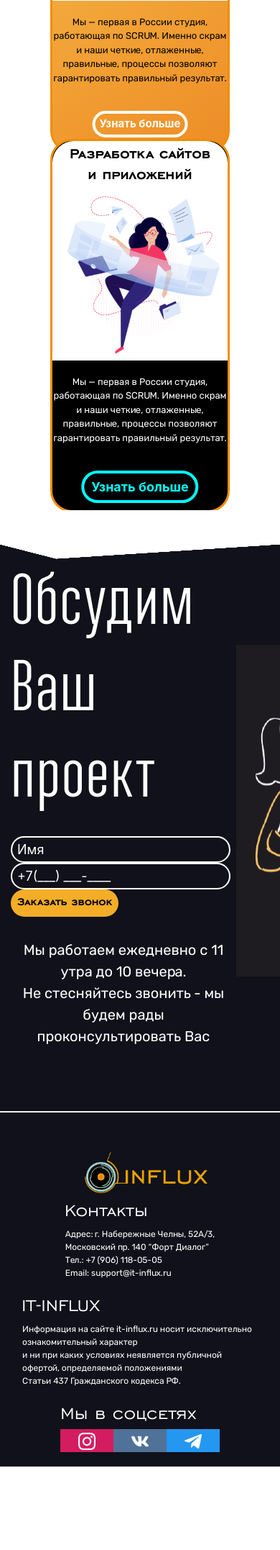
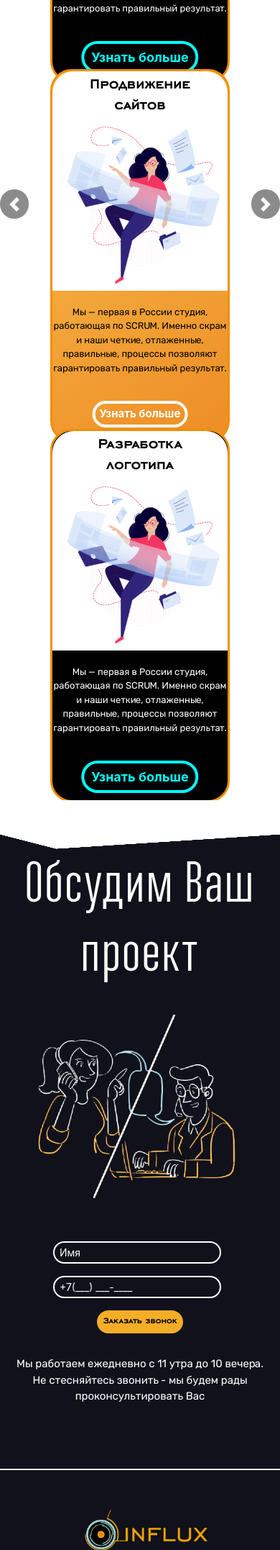
Before and after one commit to nik001/influx, a PHP site: page / in a window 390 px wide; the page is wider, and only the part inside the window is pictured. Shown: the part 2385-4539 px from the top of that part at 72% size. Before the commit the page ends 4423 px from the top of that part, so only its background shows below. Run offline with PHP 8.4, Linux system fonts and the light colour scheme.

Commit message:
обнова/2

```diff
--- a/css/style.css
+++ b/css/style.css
@@ -15,6 +15,7 @@ header{
     font-family: 'Engravers Gothic' !important;
     margin-right: 15px;
     margin-left: 15px;
+    font-size: 18px;
 }
 .nav-link{
     padding: 0 !important;
@@ -800,6 +801,16 @@ ul.thumbnails img
     transform: translate(-50%, 0);
     white-space: nowrap;
 }
+.services-card-text a:hover{
+    text-decoration: none;
+    color: #875300;
+    border-color: #875300;
+}
+.black-walper .services-card-text a:hover{
+    text-decoration: none;
+    color: #9EE8E6;
+    border-color: #9EE8E6;
+}
 
 /* Control box
 ------------------------------------------------ */
@@ -885,6 +896,9 @@ ul.thumbnails img
     font-size: 100px;
     color: #fff;
 }
+.feedback-title img{
+    display: none;
+}
 .feedback-form form{
     margin-top: 20px;
 }
@@ -998,18 +1012,27 @@ footer hr{
 }
 .social-group a {
     background-color: #507298;
-    padding: 3px 25px;
+    padding: 3px 22px;
 }
 .social-group a:first-child {
     background-color: #D41D60;
-    padding: 3px 25px;
+    padding: 3px 22px;
+    margin-right: 4px;
 }
 .social-group a:last-child {
     background-color: #2497F0;
-    padding: 3px 25px;
+    padding: 3px 22px;
+    margin-left: 4px;
 }
 /*footer конец*/
 @media (max-width: 1199px){
+    .bottom-info-row h1{
+    font-size: 28px;
+    }
+    .bottom-info-row p{
+        font-size: 12px;
+        font-family: 'Rubik';
+    }
     .thumbnail{
         width: 250px;
         height: 500px;
@@ -1026,20 +1049,83 @@ footer hr{
         font-size: 15px;
         padding: 3px 6px;
     }
+
+    .feedback-col img{
+        display: none;
+    }
+    .feedback-title img{
+        display: block;
+        margin: 0 auto;
+    }
+    .feedback-row{
+        flex-direction: column;
+        align-items: center;
+    }
 }
 @media screen and (max-width: 800px){
     .bottom-info-row{
         flex-direction: column;
         align-items: center;
     }
-}
-@media screen and (max-width: 1200px){
-    .bottom-info-row h1{
-    font-size: 28px;
-    }
-    .bottom-info-row p{
-        font-size: 12px;
-        font-family: 'Rubik';
+    .feedback-text p{
+        font-size: 15px;
+    }
+    .feedback-form form input{
+        font-size: 14px;
+    }
+    .feedback-form form button{
+        font-size: 14px;
+    }
+    .feedback-form form{
+        display: flex;
+        flex-direction: column;
+        align-items: center;
+    }
+    .feedback-form form input{
+        margin-bottom: 17px;
+        width: 65%;
+    }
+    .feedback h1{
+        font-size: 80px;
+        text-align: center;
+    }
+    .navbar-rows{
+        display: flex;
+        flex-direction: column;
+        align-items: center;
+    }
+    .gradient-border{
+        margin-top: 32px;
+    }
+    .header-slider .carousel-item{
+        height: 50vh;
+    }
+    .carousel-caption{
+        left: 0 !important;
+    }
+    .section-title h1{
+        font-size: 80px;
+    }
+    ..company-info p{
+        font-size: 15px;
+    }
+    .header-adres{
+        display: flex;
+        flex-direction: column;
+        align-items: center;
+    }
+    .header-adres .social-btn{
+        position: relative;
+        top: 0;
+        left: 0;
+    }
+}
+@media screen and (max-width: 470px){
+    .feedback-title img{
+        display: block;
+        padding-left: 15px;
+        padding-right: 15px;
+        max-width: 350px;
     }
 }
 /*Анимация*/
--- a/index.html
+++ b/index.html
@@ -28,12 +28,12 @@
 
 <header >
 
-  <div class="container">
-    <div  class="header_icon row pt-1 px-0 test3">
-    <div class="col-xl-5 col-lg-3" style="text-align: center">Сосредоточтесь на главном, IT займемся мы</div>
-    <div class="col-xl-2 col-lg-3 col-md-4"><img src="img/influx/icon/map.svg" class="pr-1" height="20px" alt="instagram">Набережные Челны</div>
-    <div class="col-xl-2 col-lg-3 col-md-4 "><img src="img/influx/icon/mail.svg" class="pr-1" height="20px" alt="instagram"> <span> info@it-influx.ru</span></div>
-    <div class="col-xl-2 col-lg-3 col-md-4"><img src="img/influx/icon/phone.svg" class="pr-1" height="20px" alt="instagram">+7 (906) 118-05-05</div>
+  <div class="container ">
+    <div  class="header_icon row pt-1 px-0 test3 header-adres">
+      <div class="col-xl-5 col-lg-3 mb-2" style="text-align: center">Сосредоточтесь на главном, IT займемся мы</div>
+      <div class="col-xl-2 col-lg-3 mb-2 col-md-4"><img src="img/influx/icon/map.svg" class="pr-1" height="20px" alt="instagram">Набережные Челны</div>
+      <div class="col-xl-2 col-lg-3 mb-2 col-md-4 "><img src="img/influx/icon/mail.svg" class="pr-1" height="20px" alt="instagram"> <span> info@it-influx.ru</span></div>
+      <div class="col-xl-2 col-lg-3 mb-2 col-md-4"><img src="img/influx/icon/phone.svg" class="pr-1" height="20px" alt="instagram">+7 (906) 118-05-05</div>
       <div class="col-1b mx-0 social-btn">
         <a href=""> <img src="img/influx/icon/insta.svg" height="20px" alt="instagram"></a>
         <a class="px-1" href="">  <img src="img/influx/icon/vk.svg" height="20px" alt="instagram"></a>
@@ -43,20 +43,17 @@
   </div>
   <hr align="center" class=" my-1" width="100%" size="1" color="#1C8887" />
   <div class="container " >
-    <div class="row align-items-center  ">
+    <div class="row align-items-center navbar-rows">
     <div class="col-9">
-                 <nav class="navbar navbar-expand-lg my-0 py-0  ">
-                <a class="navbar-brand"href="#">
-                    <img src="./img/influx/logo.png" alt="логотип" height="57">
-                </a>
-
-                <button id="navCollapse" class="navbar-toggler" type="button" data-toggle="collapse" data-target="#navbar_menu" aria-controls="navbar_menu" aria-expanded="false" aria-label="Toggle navigation">
+                 <nav class="navbar navbar-expand-lg navbar-dark "style="background-color: none;">
+                  <a class="navbar-brand" href="#"><img src="./img/influx/logo.png" style="height: 57px" alt=""></a>
+                  <button class="navbar-toggler" type="button" data-toggle="collapse" data-target="#navbarNavDropdown" aria-controls="navbarNavDropdown" aria-expanded="false" aria-label="Toggle navigation">
                     <span class="navbar-toggler-icon"></span>
                   </button>
-                <div class="collapse navbar-collapse pt-3 " style="color:#fff;" id="navbar_menu">
+                  <div class="collapse navbar-collapse" id="navbarNavDropdown">
                     <ul class="navbar-nav ">
                         <li class="nav-item active ">
-                            <a class="nav-link header-menu" href="#">Услуги <span class="sr-only">(current)</span></a>
+                            <a class="nav-link header-menu" href="#">Услуги </a>
                         </li>
                         <li class="nav-item ">
                             <a class="nav-link header-menu" href="#">О нас</a>
@@ -85,7 +82,7 @@
     </div>
   <hr align="center" class=" my-1" width="100%" size="1" color="#1C8887" />
 </header>
-  <section> <!--slider-->
+  <section class="header-slider"> <!--slider-->
     <div id="carouselExampleIndicators" class="carousel slide" data-ride="carousel">
       <div class="carousel-inner">
         <div class="carousel-item active">
@@ -94,7 +91,7 @@
             <div class="col-12">
                     <div class="slider-text"><h1 class="text-h1-slider">IT-Аутсорсинг</h1>
                     <p>Который решит задачи <br>
-                        вашего бизнеса в любой <br>
+                        вашего бизнеса в <span style="color: #F2A509">любой</span> <br>
                         точке мира</p>
         </div>
         <div class="head-slide-button">
@@ -208,7 +205,7 @@
                     <div class="thumbnail">
                       <div class="services-card-content">
                         <div class="services-card-top">
-                          <h3>Разработка сайтов <br> и приложений</h3>
+                          <h3>Продвижение <br>сайтов</h3>
                           <img src="img/usl/Iskhodnik_Kolya.png">
                         </div>
                           <div class="services-card-text">
@@ -228,7 +225,7 @@
                     <div class="thumbnail">
                       <div class="services-card-content black-walper">
                         <div class="services-card-top">
-                          <h3>Разработка сайтов <br> и приложений</h3>
+                          <h3>Разработка <br>логотипа</h3>
                           <img src="img/usl/Iskhodnik_Kolya.png">
                         </div>
                           <div class="services-card-text">
@@ -251,7 +248,7 @@
                     <div class="thumbnail">
                       <div class="services-card-content">
                         <div class="services-card-top">
-                          <h3>Разработка сайтов <br> и приложений</h3>
+                          <h3>Разработка <br>логотипа</h3>
                           <img src="img/usl/Iskhodnik_Kolya.png">
                         </div>
                           <div class="services-card-text">
@@ -331,6 +328,7 @@
       <div class="feedback-col">
       <div class="feedback-title">
         <h1>Обсудим Ваш проект</h1>
+        <img src="img/fedback-img-2.png" alt="">
       </div>
       <div class="feedback-form">
         <form action="">
@@ -344,7 +342,7 @@
           Не стесняйтесь звонить - мы будем рады проконсультировать Вас</p>
       </div></div>
       <div class="feedback-col">
-      <img src="img/fedback-img.png" alt=""></div>
+      <img src="img/fedback-img-2.png" alt=""></div>
     </div>
   </div>
 </section>
@@ -384,17 +382,17 @@
       </div>
       <div class="bottom-info-col">
         <h1>Контакты</h1>
-        <p>Адрес: г. Набережные Челны, 52А/3, <br>
-          Московский пр. 140 “Форт Диалог” <br>
-          Тел.: +7 (906) 118-05-05 <br>
+        <p>Адрес: г. Набережные Челны, 52А/3,
+          Московский пр. 140 “Форт Диалог”
+          Тел.: +7 (906) 118-05-05
           Email: support@it-influx.ru
         </p>
       </div>
       <div class="bottom-info-col">
         <h1>IT-INFLUX</h1>
         <p>
-        Информация на сайте it-influx.ru носит исключительно ознакомительный характер <br>
-        и ни при каких условиях неявляется публичной офертой, определяемой положениями <br>
+        Информация на сайте it-influx.ru носит исключительно ознакомительный характер
+        и ни при каких условиях неявляется публичной офертой, определяемой положениями
         Статьи 437 Гражданского кодекса РФ.
         </p>
       </div>
```
Also changed, not shown: img/fedback-img-2.png (added). Lines whose indentation alone changed are shown as unchanged.
